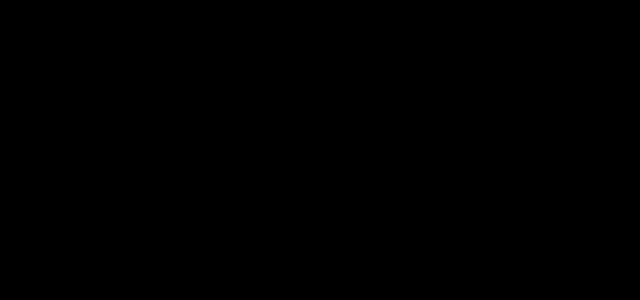
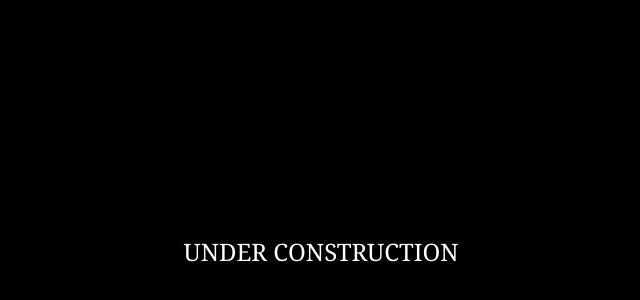
Before and after one commit to modamorphosis/modamorphosis-site, a Next.js app in the folder modamorphosis-site/: page / in a window 1280 px wide. Shown: the part 148-448 px from the top of the page, without its empty margins (319-959 px from the left). Built offline with nearby package versions, Linux system fonts and the light colour scheme.

Commit message:
text color

```diff
--- a/modamorphosis-site/src/app/page.tsx
+++ b/modamorphosis-site/src/app/page.tsx
@@ -2,7 +2,7 @@ export default function Home() {
   return (
     <main className="flex min-h-screen flex-col items-center justify-center bg-black">
       <div>
-        <h1 className="text-2xl text-center font-serif uppercase">
+        <h1 className="text-2xl text-center font-serif uppercase text-white">
           under construction
         </h1>
       </div>
```
